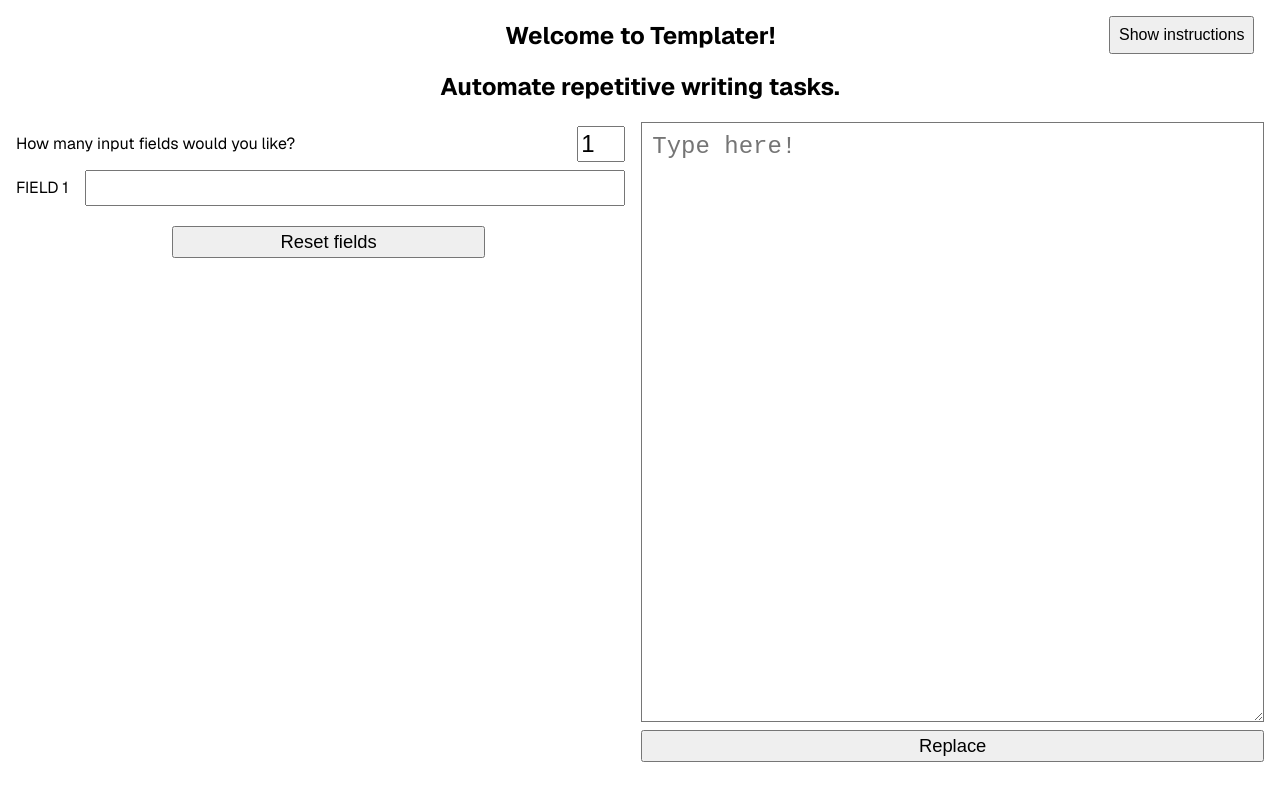
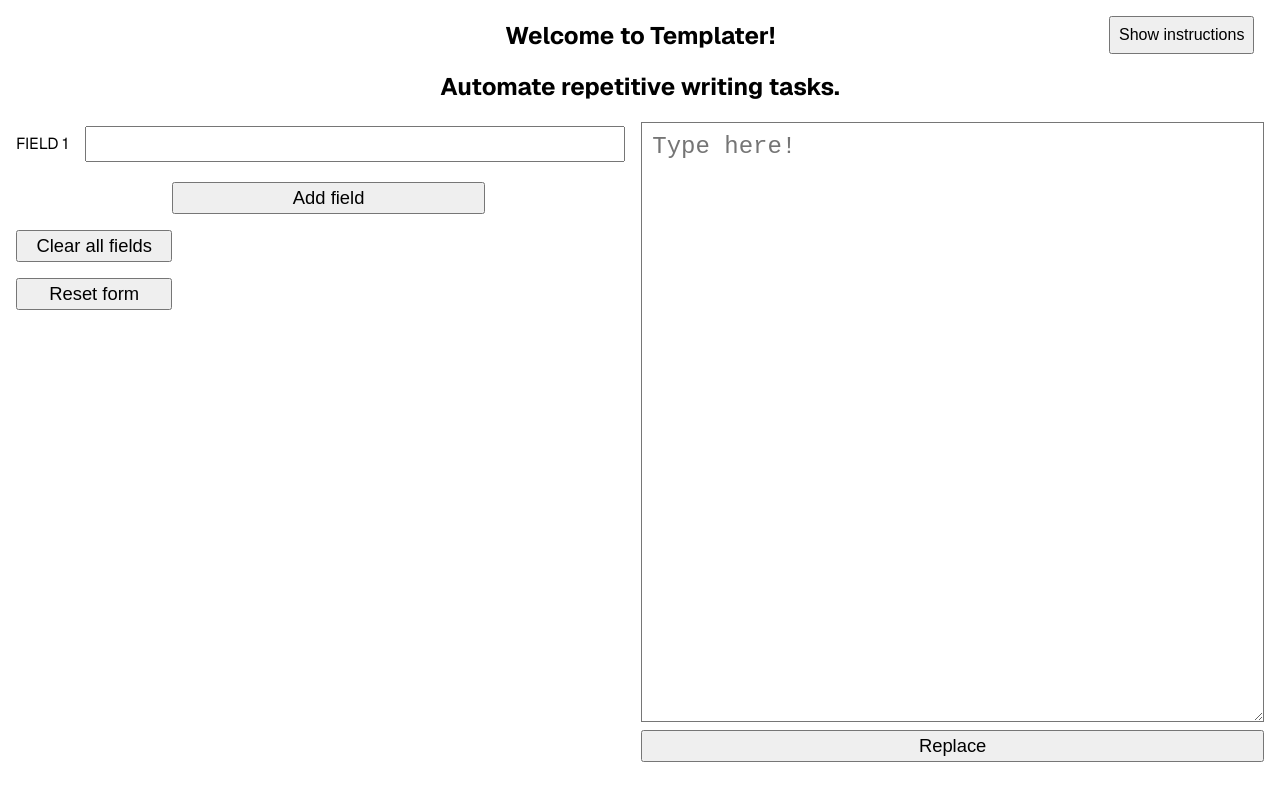
Before and after one commit to bmcglauser/templater, a Next.js app: page / in a window 1280 px wide. Built offline with nearby package versions, Linux system fonts and the light colour scheme.

Commit message:
feat: UI improvements

```diff
--- a/src/components/Dashboard.tsx
+++ b/src/components/Dashboard.tsx
@@ -21,10 +21,6 @@ const Dashboard = () => {
   const [textToDisplay, setTextToDisplay] = useState("");
   const [replaced, setReplaced] = useState(false);
 
-  function numberHandler(e: React.ChangeEvent<HTMLInputElement>) {
-    const newValue = +e.target.value;
-    setNumberOfFields((val) => (newValue < 0 ? val : newValue));
-  }
   function textHandler(
     e: React.ChangeEvent<HTMLInputElement | HTMLTextAreaElement>,
   ) {
@@ -38,13 +34,22 @@ const Dashboard = () => {
       });
     }
   }
-  function resetFields(e: React.MouseEvent<HTMLInputElement>) {
+  function clearFields(e: React.MouseEvent<HTMLInputElement>) {
     setFieldData((data) => {
       for (const key in data) {
         data[key] = "";
       }
       return data;
     });
+  }
+  function resetForm(e: React.MouseEvent<HTMLInputElement>) {
+    setNumberOfFields(1);
+  }
+  function incrementFields(e: React.MouseEvent<HTMLInputElement>) {
+    setNumberOfFields((n) => n + 1);
+  }
+  function decrementFields(e: React.MouseEvent<HTMLInputElement>) {
+    setNumberOfFields((n) => n - 1);
   }
   function resetReplace(e: React.MouseEvent<HTMLButtonElement>) {
     e.preventDefault();
@@ -81,21 +86,25 @@ const Dashboard = () => {
     <>
       <div className="dashboard-wrapper">
         <form className="input-fields">
-          <label>
-            How many input fields would you like?
-            <input
-              className="number-of-fields"
-              type="number"
-              value={numberOfFields}
-              onChange={numberHandler}
-            />
-          </label>
           {fields}
+
+          <input
+            type="button"
+            className="add-button"
+            value="Add field"
+            onClick={incrementFields}
+          />
           <input
             type="reset"
             className="reset-button"
-            value="Reset fields"
-            onClick={resetFields}
+            value="Clear all fields"
+            onClick={clearFields}
+          />
+          <input
+            type="reset"
+            className="reset-button"
+            value="Reset form"
+            onClick={resetForm}
           />
         </form>
         <div className="right-block">
--- a/src/styles/Dashboard.css
+++ b/src/styles/Dashboard.css
@@ -22,11 +22,19 @@
         margin: 0.25rem 1rem;
       }
     }
-    .reset-button {
-      margin: 1rem 0 0 25%;
-      width: 50%;
+    .reset-button,
+    .add-button,
+    .remove-button {
+      margin: 1rem 0 0;
+      width: 25%;
+      align-self: flex-start;
       height: 2rem;
       font-size: 1.15rem;
+    }
+    .add-button,
+    .remove-button {
+      width: 50%;
+      align-self: center;
     }
   }
 
```
